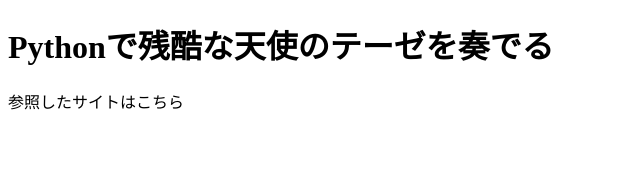
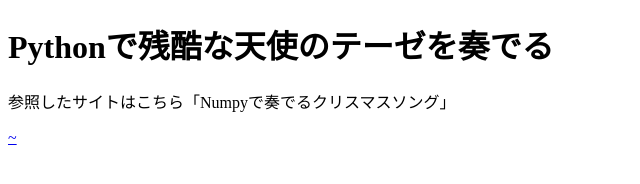
Before and after one commit to Yuto-Ohyama/Eva_wave.github.io, a plain HTML site: page index.html in a window 1280 px wide. Shown: the whole page, without its empty margins (0-640 px from the left). Drawn offline with Linux system fonts and the light colour scheme.

Commit message:
Update index.html

```diff
--- a/index.html
+++ b/index.html
@@ -6,6 +6,7 @@
 </head>
 <body>
   <h1>Pythonで残酷な天使のテーゼを奏でる</h1>
-  <p>参照したサイトはこちら</p>
+  <p>参照したサイトはこちら「Numpyで奏でるクリスマスソング」</p>
+  <a href="https://qiita.com/TatchNicolas/items/fb4064a7f394b977765e">~</a>
 </body>
 </html>
```
